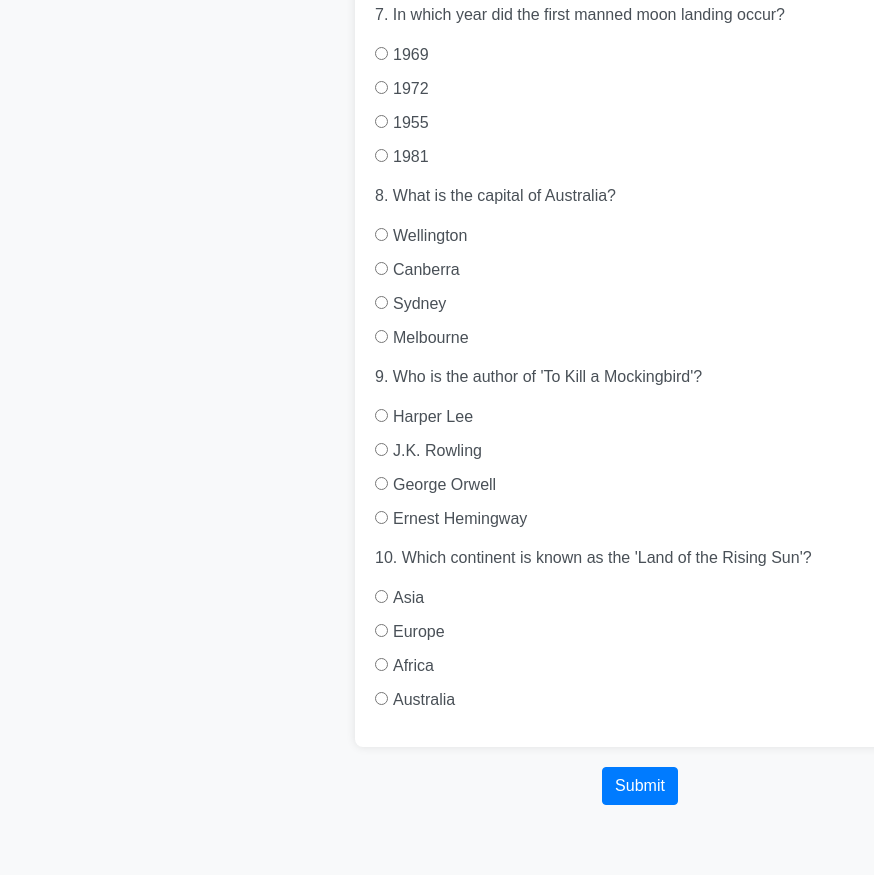
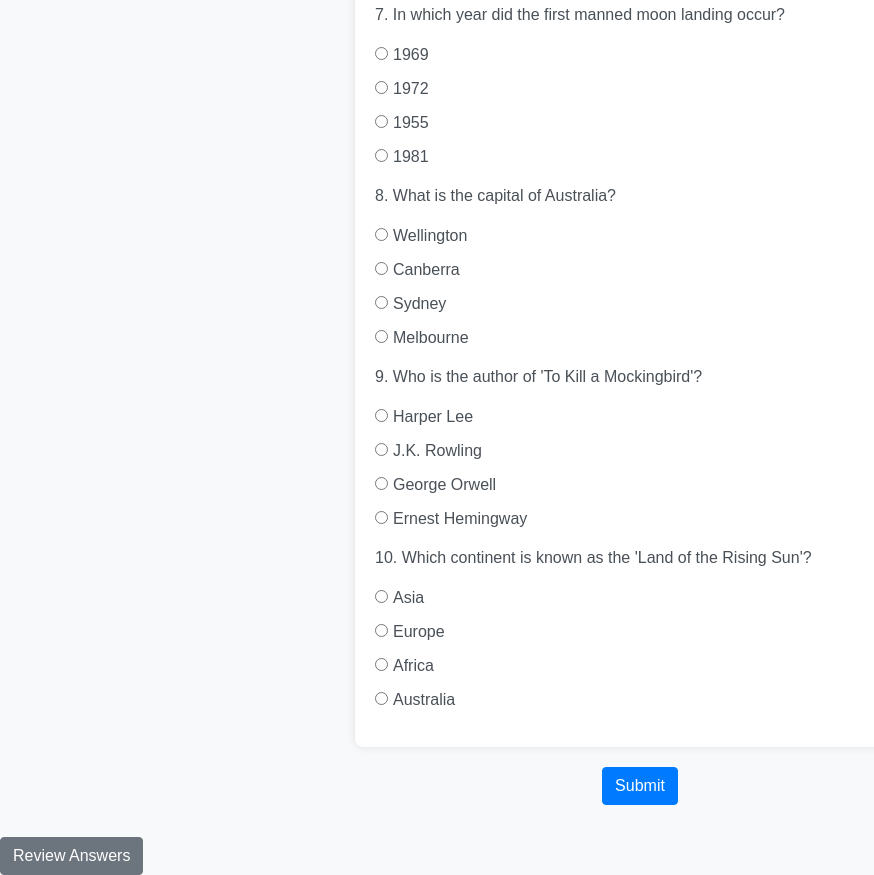
Before and after one commit to ShadBalti/Quiz-Game-, a plain HTML site: page index.html in a window 1280 px wide. Shown: the part 1183-2058 px from the top of the page, without its empty margins (0-874 px from the left). Before the commit the page ends 2004 px from the top, so only its background shows below. Drawn offline with nearby package versions, Linux system fonts and the light colour scheme.

Commit message:
Update index.html

```diff
--- a/index.html
+++ b/index.html
@@ -22,6 +22,8 @@
 <!-- Add these audio elements inside the <body> tag -->
 <audio id="correctSound" src="correct.mp3"></audio>
 <audio id="incorrectSound" src="incorrect.mp3"></audio>
+<!-- Add this button inside the <body> tag, below the result container -->
+<button id="review-btn" class="btn btn-secondary mt-3">Review Answers</button>
 
   <script src="https://code.jquery.com/jquery-3.3.1.slim.min.js"></script>
   <script src="https://cdn.jsdelivr.net/npm/@popperjs/core@2.5.3/dist/umd/popper.min.js"></script>
```
